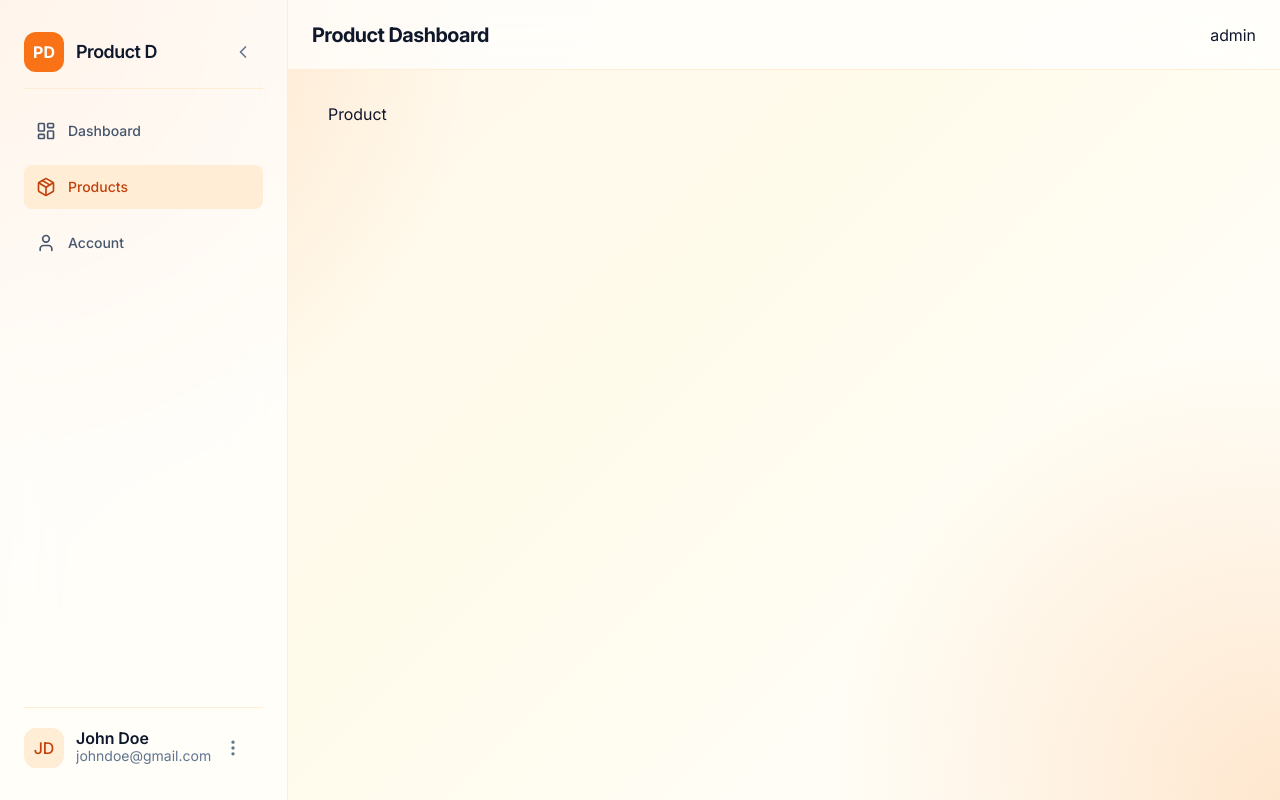
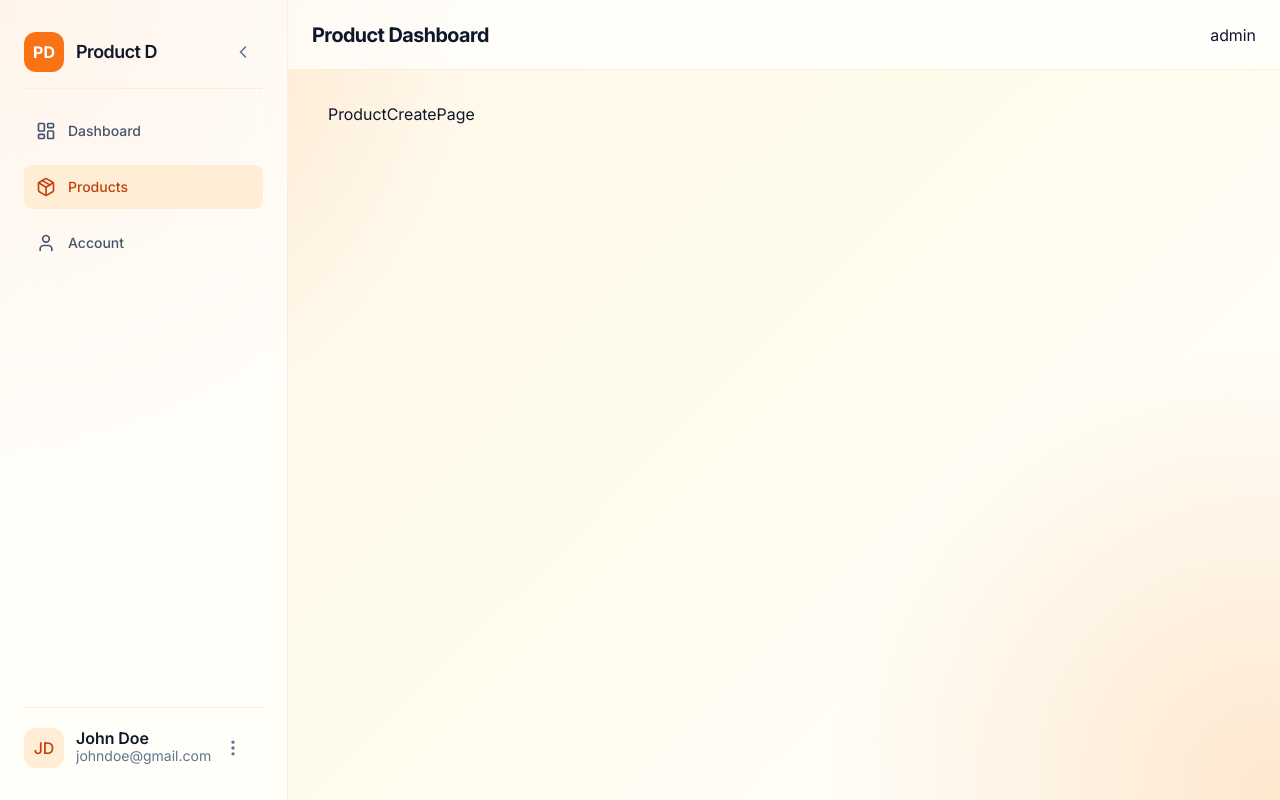
Before and after one commit to omerrco/product-dashboard, a React (Vite) app: page /products/newProduct in a window 1280 px wide. Built offline with nearby package versions, Linux system fonts and the light colour scheme; no server answers.

Commit message:
feat: add create product button and route

```diff
--- a/src/App.tsx
+++ b/src/App.tsx
@@ -10,6 +10,7 @@ import { ReactQueryDevtools } from "@tanstack/react-query-devtools";
 import AppLayout from "./ui/layout/AppLayout";
 import { ServiceError } from "./ui/ServiceError";
 import ProductEditPage from "./pages/ProductEditPage";
+import ProductCreatePage from "./pages/ProductCreatePage";
 
 const queryClient = new QueryClient({
   defaultOptions: {
@@ -44,6 +45,7 @@ function App() {
           <Route path="dashboard" element={<DashboardPage />} />
           <Route path="products" element={<ProductsPage />} />
           <Route path="products/:productId" element={<ProductPage />} />
+          <Route path="products/newProduct" element={<ProductCreatePage />} />
           <Route
             path="products/:productId/edit"
             element={<ProductEditPage />}
--- a/src/features/products/ProductsTableOperations.tsx
+++ b/src/features/products/ProductsTableOperations.tsx
@@ -1,9 +1,11 @@
-import { LuChevronDown, LuSearch } from "react-icons/lu";
-import { useSearchParams } from "react-router-dom";
+import { LuChevronDown, LuPlus, LuSearch } from "react-icons/lu";
+import { useNavigate, useSearchParams } from "react-router-dom";
 import { setParam } from "../../utils/helpers";
 import useCategories from "./useCategories";
+import Button from "../../ui/Button";
 
 export default function ProductsTableOperations() {
+  const navigate = useNavigate();
   const [searchParams, setSearchParams] = useSearchParams();
   const { categories, isPending } = useCategories();
 
@@ -20,6 +22,10 @@ export default function ProductsTableOperations() {
 
   return (
     <div className="flex items-center gap-4">
+      <Button onClick={() => navigate("/products/newProduct")}>
+        <LuPlus />
+      </Button>
+
       <div className="relative">
         <span className="pointer-events-none absolute top-1/2 left-4 -translate-y-1/2 text-slate-500">
           <LuSearch />
--- /dev/null
+++ b/src/pages/ProductCreatePage.tsx
@@ -0,0 +1,5 @@
+import React from "react";
+
+export default function ProductCreatePage() {
+  return <div>ProductCreatePage</div>;
+}
```
